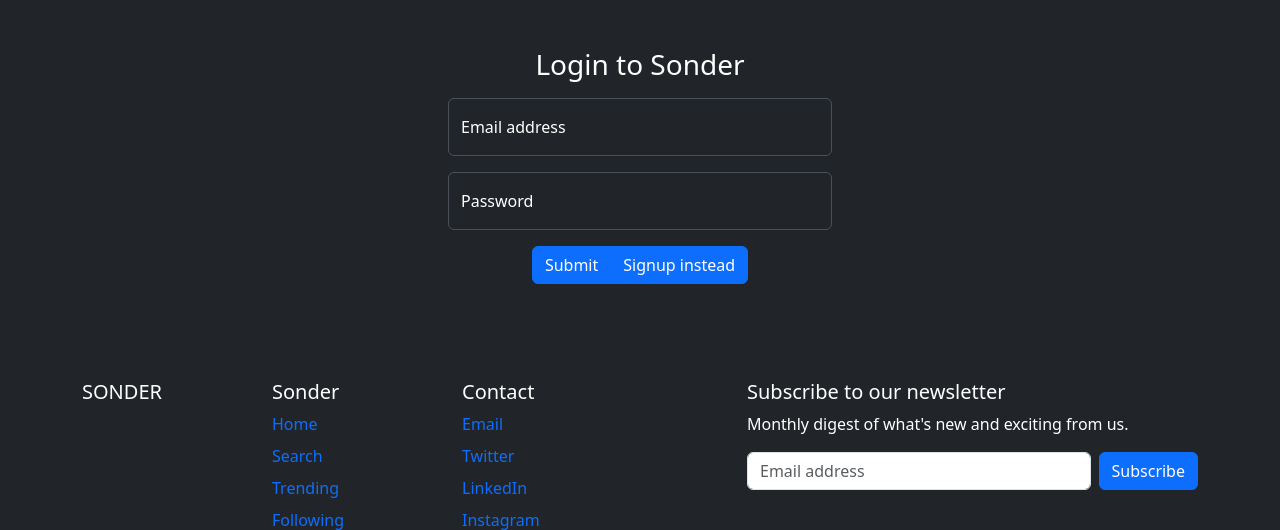
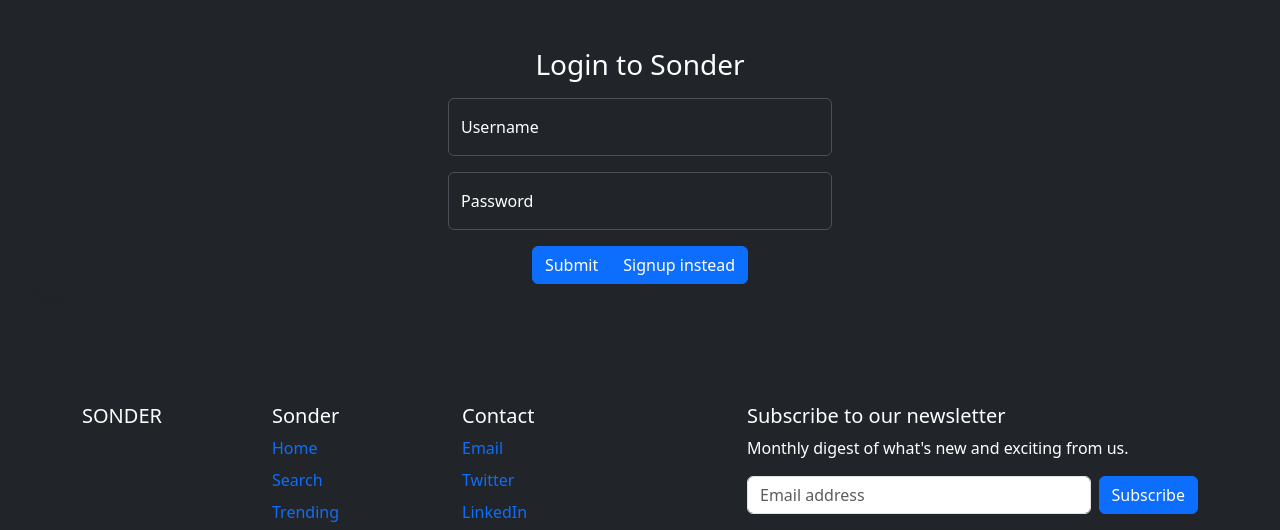
Before and after one commit to msingh2004/COP_Assignment_3-main, a Flask app: page /login in a window 1280 px wide. Shown: the part 243-773 px from the top of the page. Run offline with Flask 3, Linux system fonts and the light colour scheme.

Commit message:
Slightly buggy

```diff
--- a/app.py
+++ b/app.py
@@ -1,6 +1,7 @@
 import sqlite3
 import re
-from flask import Flask, render_template, request, url_for, flash, redirect
+from flask import Flask, render_template, request, url_for, flash, redirect, session
+from flask_session import Session
 from werkzeug.exceptions import abort
 
 def regex(expr, item):
@@ -46,6 +47,8 @@ def getResults(keyword):
 
 app = Flask(__name__)
 app.config['SECRET_KEY'] = 'your secret key'
+app.config["SESSION_PERMANENT"] = False
+app.config["SESSION_TYPE"] = "filesystem"
 # blogs = [{'author' : 'Nice', 'title' : 'Blog1', 'text' : "hello"},{'author' : 'Nice', 'title' : 'Blog2', 'text' : "hello"},{'author' : 'Nice', 'title' : 'Blog3', 'text' : "hello"},{'author' : 'Nice', 'title' : 'Blog3', 'text' : "hello"},{'author' : 'Nice', 'title' : 'Blog3', 'text' : "hello"},{'author' : 'Nice', 'title' : 'Blog', 'text' : "hello"},{'author' : 'Nice', 'title' : 'Blog', 'text' : "hello"},{'author' : 'Nice', 'title' : 'Blog', 'text' : "hello"}
 # ]
 
@@ -54,19 +57,21 @@ def home():
     conn = get_db_connection()
     posts = conn.execute('SELECT * FROM posts').fetchall()
     conn.close()
+    if not session.get("name"):
+        return redirect('/login')
     return render_template('index.html',posts=posts)
 
 # @app.route('/blogpost')
 # def blogpost():
 #     return render_template('blogpost.html')
 
-@app.route('/login')
-def login():
-    return render_template('login.html')
+# @app.route('/login')
+# def login():
+#     return render_template('login.html')
 
-@app.route('/signup')
-def signup():
-    return render_template('signup.html')
+# @app.route('/signup')
+# def signup():
+#     return render_template('signup.html')
 
 @app.route('/search', methods=('GET', 'POST'))
 def search():
@@ -121,8 +126,39 @@ def create():
 
     return render_template('newpost.html')
 
+@app.route('/login', methods=('GET', 'POST'))
+def login():
+    if request.method == 'POST':
+        session["name"] = request.form["username"]
+        session["password"] = request.form["password"]
+        conn = get_db_connection()
+        user = conn.execute('SELECT * FROM users WHERE username = ? and pass_key = ?', (request.form["username"], request.form["password"])).fetchone()
+        conn.close()
+        if user is not None:
+            if user['username'] == request.form["username"] and user['pass_key'] == request.form["password"]:
+                flash("logged in successfully")
+                return redirect(url_for('home'))
+            else:
+                flash("Incorrect username or password")
+                return redirect(url_for('login'))
+        else:
+            flash("Incorrect username or password")
+            return redirect(url_for('login'))
+    else:
+        flash("hello")
+        return render_template('login.html')
 
-
+@app.route('/signup', methods=('GET', 'POST'))
+def signup():
+    if request.method == 'POST':
+        username = request.form["username"]
+        password = request.form["password"]
+        conn = get_db_connection()
+        conn.execute('INSERT INTO users (username, pass_key) VALUES (?, ?)', (username, password))
+        conn.close()
+        return redirect(url_for('login'))
+    else:
+        return render_template('signup.html')
 
 if __name__ == "__main__":
     app.run(debug=True)
--- a/init_db.py
+++ b/init_db.py
@@ -16,5 +16,7 @@ cur.execute("INSERT INTO posts (id, title, content) VALUES (?, ?, ?)",
 cur.execute("INSERT INTO comments (comment_id, post_id, content) VALUES (?, ?, ?)",
             ('1', '1', 'I\'ll be fucked up if you can\'t be right here'))
 
+cur.execute("INSERT INTO users (username, pass_key) VALUES (?, ?)", ('Manpreet', 'Manpreet@2004'))
+
 connection.commit()
 connection.close()
--- a/schema.sql
+++ b/schema.sql
@@ -25,6 +25,6 @@ CREATE TABLE email_ids_subscriptions (
 DROP TABLE IF EXISTS users;
 
 CREATE TABLE users (
-    email_id TEXT PRIMARY KEY
+    username TEXT PRIMARY KEY,
     pass_key TEXT
 );
--- a/templates/login.html
+++ b/templates/login.html
@@ -6,17 +6,22 @@ Login
 
 {% block body %}
 
+
     <center>
       <h3 class="text-white mt-5">Login to Sonder</h3>
-    <form class = "text-white mt-3" style="width:30%" data-bs-theme="dark">
+    <form class = "text-white mt-3" style="width:30%" data-bs-theme="dark" method="post">
       <div class="form-floating mb-3 ">
-        <input type="email" class="form-control" id="floatingInput" placeholder="name@example.com">
-        <label for="floatingInput">Email address</label>
+
+        <input name="username" type="text" class="form-control" id="floatingInput" placeholder="name@example.com">
+        <label for="floatingInput">Username</label>
+
       </div>
+
       <div class="form-floating mb-3">
-        <input type="password" class="form-control" id="floatingPassword" placeholder="Password">
+        <input name="password" type="password" class="form-control" id="floatingPassword" placeholder="Password">
         <label for="floatingPassword">Password</label>
       </div>
+
       <!-- <button type="submit" class="btn btn-primary">Submit</button> -->
       <div class="btn-group mr-2" role="group" aria-label="Second group">
         <button type="submit" class = "btn btn-primary">Submit</button>
@@ -26,4 +31,14 @@ Login
     </form>
   </center>
 
+  {% with messages = get_flashed_messages() %}
+  {% if messages %}
+   <ul>
+   {% for message in messages %}
+     <li>{{ message }}</li>
+   {% endfor %}
+   </ul>
+  {% endif %}
+  {% endwith %}
+
 {% endblock %}
```
Also changed, not shown: templates/signup.html (+5 -5 lines), database.db.
